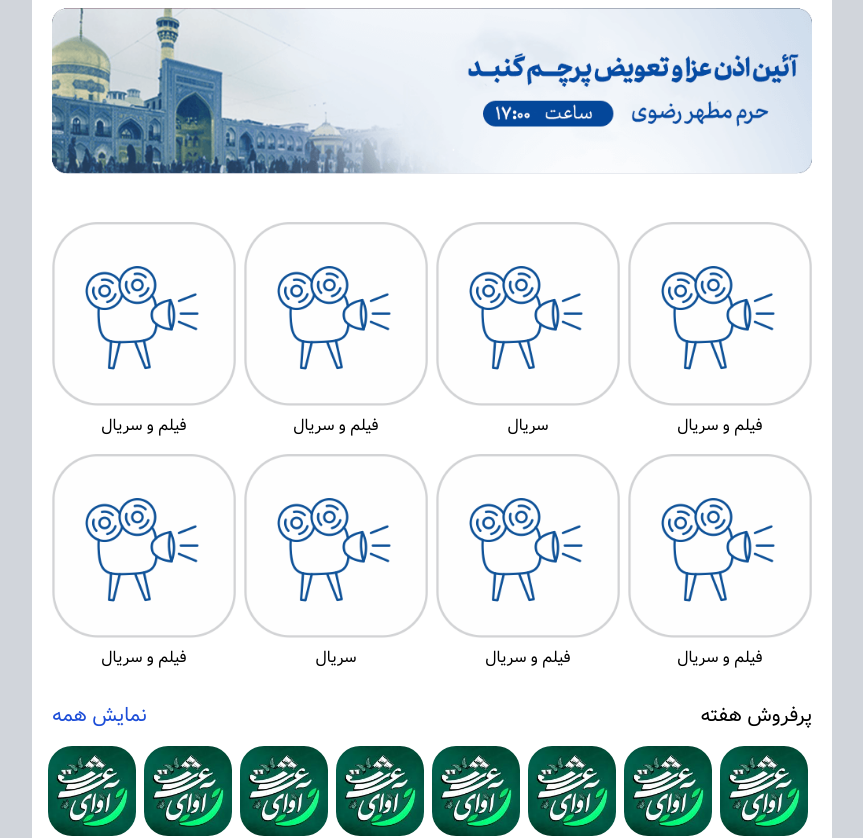
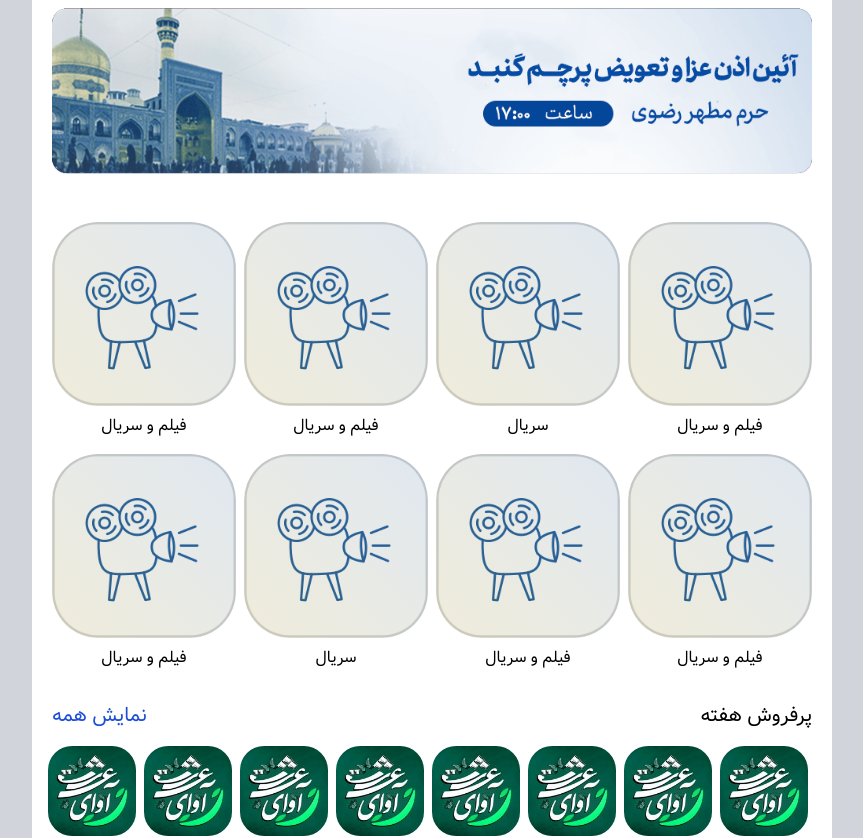
Before and after one commit to m-bashari-m/vitrin-with-react, a React (Vite) app: page / in a window 1280 px wide. Shown: the part 1040-1878 px from the top of the page, without its empty margins (208-1071 px from the left). Built offline with nearby package versions, Linux system fonts and the light colour scheme.

Commit message:
Modify: category hover effect

```diff
--- a/src/components/main/Category.tsx
+++ b/src/components/main/Category.tsx
@@ -9,8 +9,8 @@ interface CategoryProps {
 const Category: React.FC<CategoryProps> = (props) => {
   return (
     <a className="hover:cursor-pointer flex items-center flex-col">
-      <div className="relative group">
-        <div className="absolute w-full h-full opacity-0 group-hover:opacity-20 transition-all duration-500 rounded-4xl hover:bg-gradient-to-br from-blue-100 to-blue-950 z-10"></div>
+      <div className="relative group rounded-4xl overflow-hidden">
+        <div className="absolute -top-[100px] -right-[100px] w-[400px] h-[400px] opacity-20 group-hover:opacity-30 transition duration-500  rounded-4xl hover:rotate-180 z-10 bg-gradient-to-bl from-blue-500 to-yellow-500"></div>
         <img
           src={props.image}
           alt={props.alt}
```
